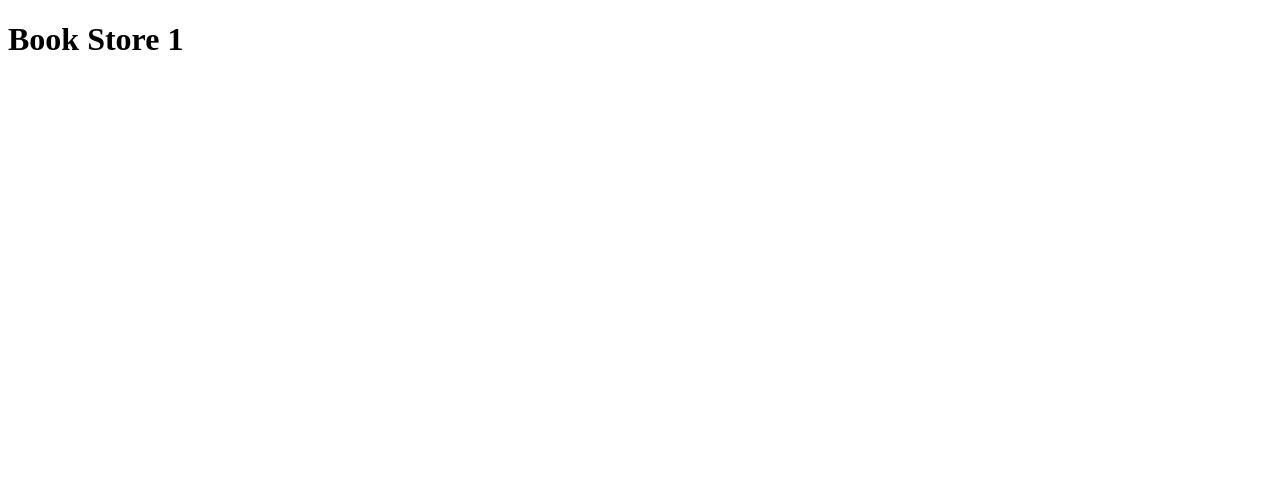
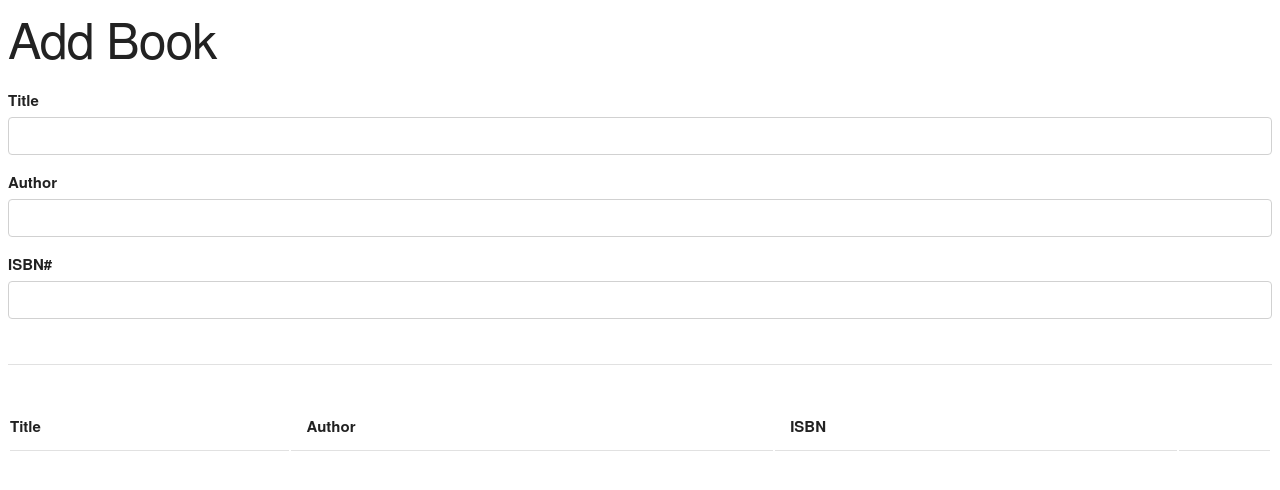
Before and after one commit to cluster7/Book, a plain HTML site: page index.html in a window 1280 px wide. Drawn offline with nearby package versions, Linux system fonts and the light colour scheme.

Commit message:
UI added

```diff
--- a/index.html
+++ b/index.html
@@ -4,10 +4,47 @@
     <meta charset="UTF-8">
     <meta name="viewport" content="width=device-width, initial-scale=1.0">
     <meta http-equiv="X-UA-Compatible" content="ie=edge">
-    <title>Clifford Luster</title>
+    <link rel="stylesheet" href="https://cdnjs.cloudflare.com/ajax/libs/skeleton/2.0.4/skeleton.css" integrity="sha256-ECB9bbROLGm8wOoEbHcHRxlHgzGqYpDtNTgDTyDz0wg=" crossorigin="anonymous" />
+    <style>
+    .success, .error{
+        color: white;
+        padding: 5px;
+        margin: 5px 0 15px 0;
+    }
+    </style>
+    <title>book List</title>
 </head>
 <body>
-    <h1>Book Store 1</h1>
+    <div class="contianer">
+        <h1>Add Book</h1>
+        <form id="book-form">
+            <div>
+            <label for="title">Title</label>
+            <input type="text" id="title" class="u-full-width">
+        </div>
+        <div>
+            <label for="author">Author</label>
+            <input type="text" id="author" class="u-full-width">
+        </div>
+        <div>
+            <label for="isbn">ISBN#</label>
+            <input type="text" id="isbn" class="u-full-width">
+        </div>
+    </form>
+    <hr>
+    <table class="u-full-width">
+        <thead>
+
+            <tr>
+                <th>Title</th>
+                <th>Author</th>
+                <th>ISBN</th>
+                <th></th>
+            </tr>
+        </thead>
+        <tbody id="book-list"></tbody>
+    </table>
+    </div>
 </body>
 <script src="app.js"></script>
 </html>
```
Also changed, not shown: appes6.js (added).
